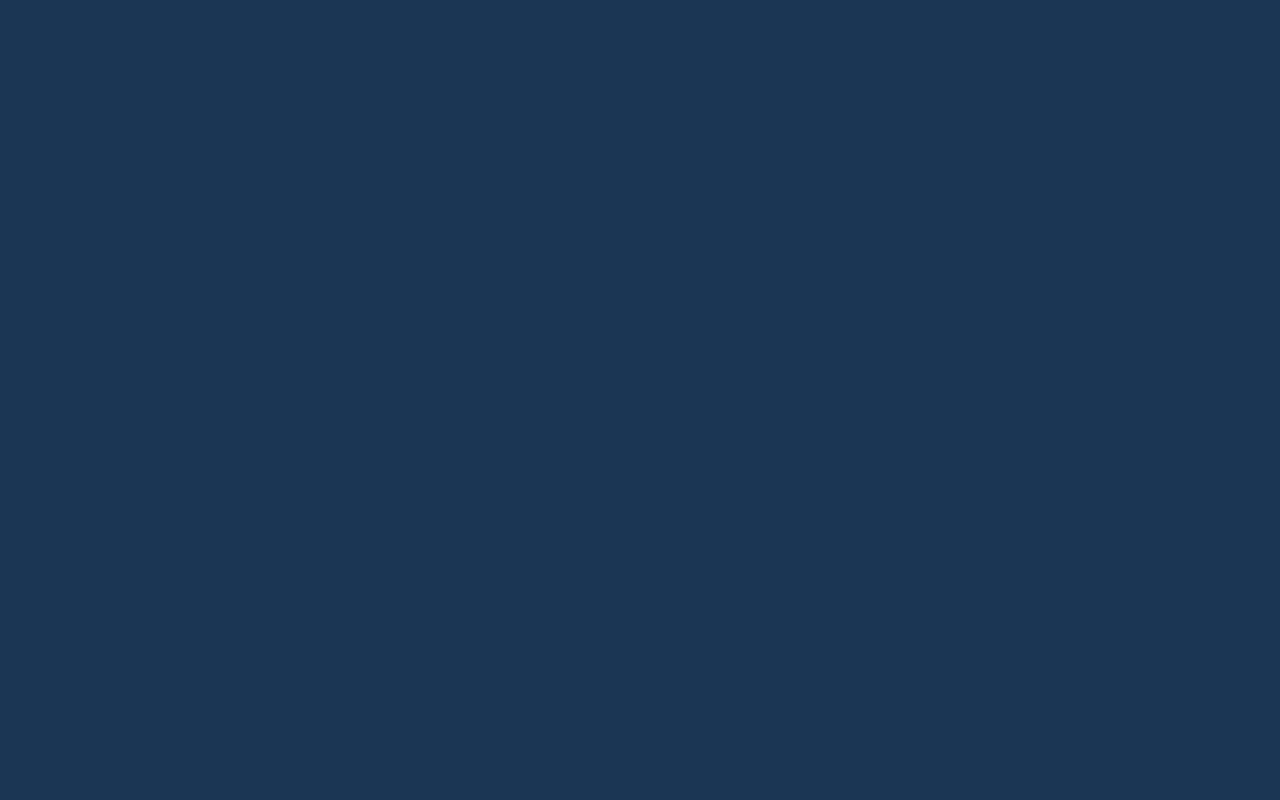
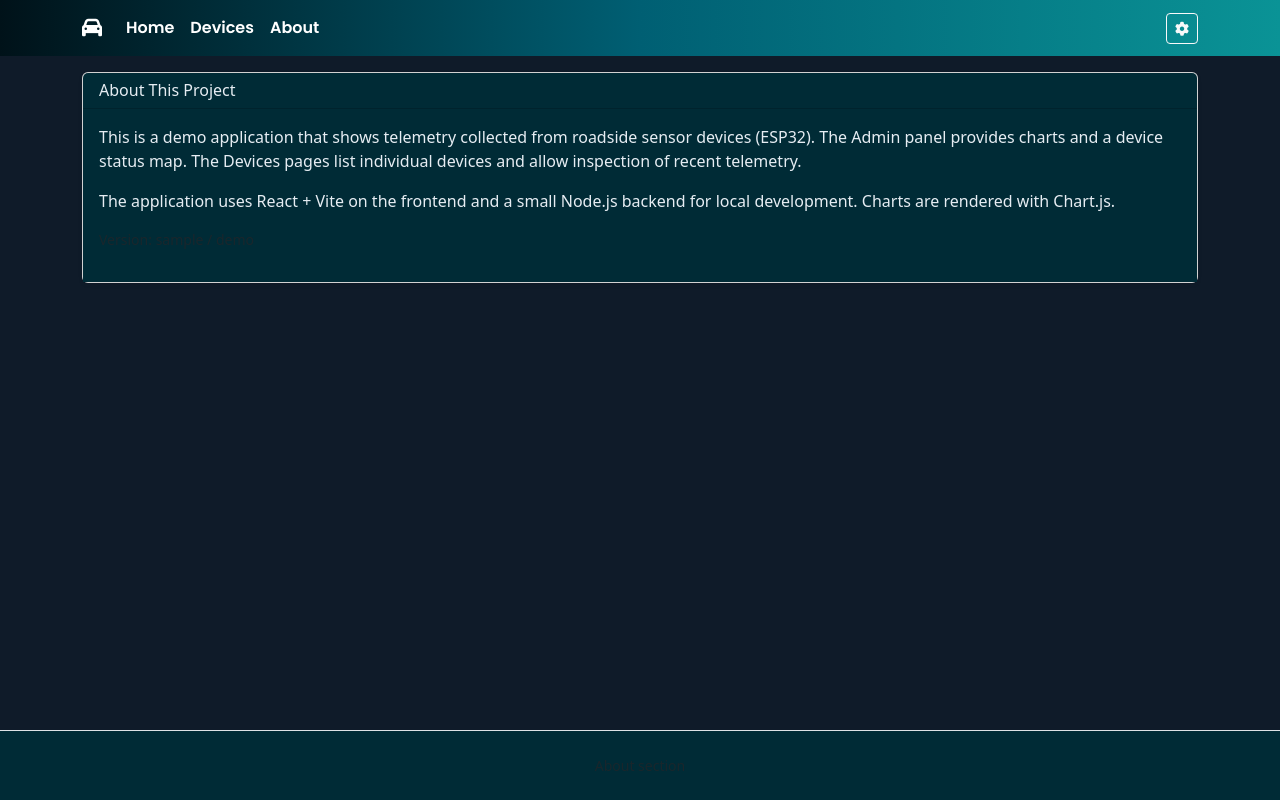
Before and after one commit to 6a6ak/Amplify_App_AWS, a React (Vite) app: page /about in a window 1280 px wide. Before the commit this address had no page. Built offline with nearby package versions, Linux system fonts and the light colour scheme; what aws-amplify would draw is missing.

Commit message:
feat: implement AboutPage component and update navigation links for improved routing

```diff
--- a/src/App.tsx
+++ b/src/App.tsx
@@ -252,9 +252,9 @@ function App() {
                   </Link>
                 </li>
                 <li className="nav-item">
-                  <a className="nav-link" href="#about">
+                  <Link className="nav-link" to="/about">
                     About
-                  </a>
+                  </Link>
                 </li>
               </ul>
               <Link
--- /dev/null
+++ b/src/components/AboutPage.tsx
@@ -0,0 +1,94 @@
+import React from "react";
+import { Link } from "react-router-dom";
+
+export default function AboutPage() {
+  return (
+    <div className="d-flex flex-column min-vh-100 pt-5">
+      <header>
+        <nav className="navbar navbar-expand-lg navbar-dark admin-gradient fixed-top">
+          <div className="container">
+            <Link
+              className="navbar-brand fw-semibold d-flex align-items-center"
+              to="/"
+            >
+              <i className="fa fa-car" aria-hidden="true" />
+            </Link>
+            <button
+              className="navbar-toggler"
+              type="button"
+              data-bs-toggle="collapse"
+              data-bs-target="#navbarContent"
+              aria-controls="navbarContent"
+              aria-expanded="false"
+              aria-label="Toggle navigation"
+            >
+              <span className="navbar-toggler-icon" />
+            </button>
+            <div className="collapse navbar-collapse" id="navbarContent">
+              <ul className="navbar-nav me-auto mb-2 mb-lg-0">
+                <li className="nav-item">
+                  <Link className="nav-link" to="/">
+                    Home
+                  </Link>
+                </li>
+                <li className="nav-item">
+                  <Link className="nav-link" to="/devices">
+                    Devices
+                  </Link>
+                </li>
+                <li className="nav-item">
+                  <Link className="nav-link active" to="/about">
+                    About
+                  </Link>
+                </li>
+              </ul>
+              <Link
+                to="/admin"
+                className="btn btn-sm btn-outline-light ms-lg-3"
+                title="Admin settings"
+              >
+                <i className="fa fa-cog" aria-hidden="true" />
+              </Link>
+            </div>
+          </div>
+        </nav>
+      </header>
+
+      <main className="flex-grow-1" style={{ backgroundColor: "var(--bg)" }}>
+        <div className="container py-4">
+          <div className="card shadow-sm">
+            <div
+              className="card-header"
+              style={{ backgroundColor: "var(--card-bg)" }}
+            >
+              <h2 className="h6 mb-0">About This Project</h2>
+            </div>
+            <div className="card-body">
+              <p>
+                This is a demo application that shows telemetry collected from
+                roadside sensor devices (ESP32). The Admin panel provides charts
+                and a device status map. The Devices pages list individual
+                devices and allow inspection of recent telemetry.
+              </p>
+              <p>
+                The application uses React + Vite on the frontend and a small
+                Node.js backend for local development. Charts are rendered with
+                Chart.js.
+              </p>
+              <p className="text-muted small">Version: sample / demo</p>
+            </div>
+          </div>
+        </div>
+      </main>
+
+      <section
+        className="py-4 border-top mt-auto"
+        style={{ backgroundColor: "var(--card-bg)" }}
+      >
+        <div className="container text-center small text-muted">
+          About section
+        </div>
+      </section>
+    </div>
+  );
+}
--- a/src/components/AdminPage.tsx
+++ b/src/components/AdminPage.tsx
@@ -264,13 +264,17 @@ export default function AdminPage() {
     .status-map-header .refresh-icon{width:28px;height:28px;border-radius:50%;background:#ffffff;color:#0b1220;display:inline-flex;align-items:center;justify-content:center;box-shadow:0 1px 2px rgba(0,0,0,0.12);transition:transform .2s linear}
     .status-map-header .refresh-icon.refreshing{animation:spin 1s linear infinite}
     .status-map-header .refresh-btn[disabled] .refresh-icon{opacity:0.6}
-    /* Dark card header style to match other headers */
-    .card-header-dark{background:var(--card-bg);color:var(--text);border-bottom:1px solid rgba(255,255,255,0.06)}
-    /* Specific selector requested: style the third .card's first child (header) */
-    div.card:nth-child(3) > div:nth-child(1) {
-      background: var(--card-bg) !important;
-      color: var(--text) !important;
-      border-bottom: 1px solid rgba(255,255,255,0.06) !important;
+    /* Dark card header style to match other headers - use high contrast for charts */
+    .card-header-dark{
+      background: linear-gradient(90deg,#0b1220 0%,#18202a 100%);
+      color: #ffffff;
+      border-bottom:1px solid rgba(255,255,255,0.12);
+    }
+    /* Daily chart card header - explicit class for stability and consistent contrast */
+    .daily-chart-card > .card-header{
+      background: linear-gradient(90deg,#0b1220 0%,#18202a 100%);
+      color: #ffffff;
+      border-bottom:1px solid rgba(255,255,255,0.12);
     }
     @keyframes spin{from{transform:rotate(0deg)}to{transform:rotate(360deg)}}`}</style>
       <header>
@@ -306,9 +310,9 @@ export default function AdminPage() {
                   </Link>
                 </li>
                 <li className="nav-item">
-                  <a className="nav-link" href="#about">
+                  <Link className="nav-link" to="/about">
                     About
-                  </a>
+                  </Link>
                 </li>
               </ul>
               <div className="d-flex align-items-center gap-2">
@@ -462,7 +466,7 @@ export default function AdminPage() {
           {/* Charts: daily, monthly, yearly */}
           <div className="row g-3 mb-3">
             <div className="col-12">
-              <div className="card">
+              <div className="card daily-chart-card">
                 <div className="card-header card-header-dark">
                   Daily online devices (last 7 days)
                 </div>
--- a/src/components/DevicePage.tsx
+++ b/src/components/DevicePage.tsx
@@ -196,9 +196,9 @@ export function DeviceList() {
                   </Link>
                 </li>
                 <li className="nav-item">
-                  <a className="nav-link" href="#about">
+                  <Link className="nav-link" to="/about">
                     About
-                  </a>
+                  </Link>
                 </li>
               </ul>
               <Link
@@ -368,9 +368,12 @@ export default function DevicePage() {
       <header>
         <nav className="navbar navbar-expand-lg navbar-dark admin-gradient fixed-top">
           <div className="container">
-            <a className="navbar-brand fw-semibold" href="#devices">
+            <Link
+              className="navbar-brand fw-semibold d-flex align-items-center"
+              to="/"
+            >
               <i className="fa fa-car" aria-hidden="true" />
-            </a>
+            </Link>
             <button
               className="navbar-toggler"
               type="button"
--- a/src/index.css
+++ b/src/index.css
@@ -1,6 +1,6 @@
 :root {
   /* Site background behind all containers */
-  --bg: #1d3557; /* deep blue */
+  --bg: rgb(15, 27, 41); /* user requested: rgb(15,27,41) */
   --text: #e6edf3;
   --card-bg: #002b36; /* very dark cyan/blue surface */
   --card-border: #003845; /* subtle darker border */
@@ -9,7 +9,7 @@
 }
 
 [data-theme="dark"] {
-  --bg: #1d3557;
+  --bg: rgb(15, 27, 41);
   --text: #e6edf3;
   --card-bg: #002b36;
   --card-border: #003845;
@@ -26,6 +26,16 @@ body {
   background: var(--bg);
   font-family: system-ui, -apple-system, BlinkMacSystemFont, "Segoe UI",
     sans-serif;
+}
+
+/* Ensure fixed navbars appear above other content */
+.navbar.fixed-top {
+  z-index: 2000;
+}
+
+/* Force navbar link visibility on dark backgrounds */
+.navbar .nav-link {
+  color: #ffffff !important;
 }
 
 /* Prevent Bootstrap bg-light utilities from overriding page background */
--- a/src/main.tsx
+++ b/src/main.tsx
@@ -8,6 +8,7 @@ import outputs from "../amplify_outputs.json";
 import { BrowserRouter, Routes, Route } from "react-router-dom";
 import AdminPage from "./components/AdminPage";
 import DevicePage from "./components/DevicePage";
+import AboutPage from "./components/AboutPage";
 // Bootstrap styles & JS for navbar/toggler
 import "bootstrap/dist/css/bootstrap.min.css";
 // App styles should come after Bootstrap to override defaults
@@ -21,6 +22,8 @@ ReactDOM.createRoot(document.getElementById("root") as HTMLElement).render(
   <BrowserRouter>
     <Routes>
       <Route path="/" element={<App />} />
+
+      <Route path="/about" element={<AboutPage />} />
       <Route path="/devices" element={<DevicePage />} />
       <Route path="/devices/:id" element={<DevicePage />} />
       <Route
```
